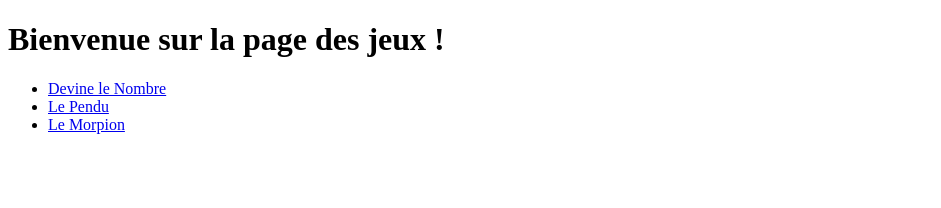
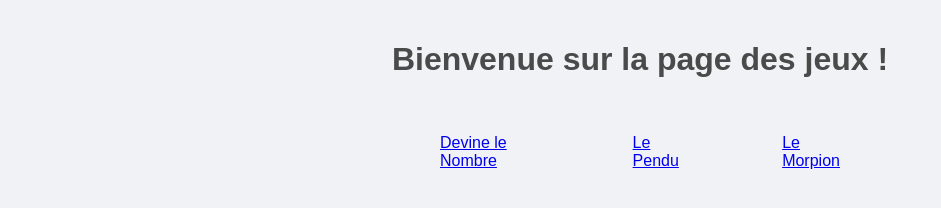
Before and after one commit to Florian-DG/Projet-Arcade, a plain HTML site: page index.html in a window 1280 px wide. Shown: the whole page, without its empty margins (0-941 px from the left). Drawn offline with Linux system fonts and the light colour scheme.

Commit message:
bouton retour au menu principal et css accueil

```diff
--- a/assets/css/style.css
+++ b/assets/css/style.css
@@ -0,0 +1,25 @@
+body {
+    font-family: Arial, sans-serif;
+    background-color: #f0f2f5; /* Un gris très clair */
+    color: #333;
+    margin: 0;
+    padding: 20px;
+    display: flex;
+    flex-direction: column;
+    align-items: center;
+    min-height: 100vh;
+    box-sizing: border-box;
+}
+
+h1 {
+    color: #4a4a4a;
+    margin-bottom: 40px;
+}
+#game-list {
+    display: flex;
+    gap: 100px;
+    list-style-type: none;
+    padding: 0;
+    width: 100%;
+    max-width: 400px;;
+}
--- a/index.html
+++ b/index.html
@@ -8,7 +8,7 @@
 </head>
 <body>
     <h1>Bienvenue sur la page des jeux !</h1>
-    <ul>
+    <ul id="game-list">
         <li><a href="html/guessnumber.html">Devine le Nombre</a></li>
         <li><a href="html/pendu.html">Le Pendu</a></li>
         <li><a href="html/morpion.html">Le Morpion</a></li>
```
Also changed, not shown: html/guessnumber.html (+2 -1 lines), html/morpion.html (+2 -1 lines), html/pendu.html (+2 -1 lines).
